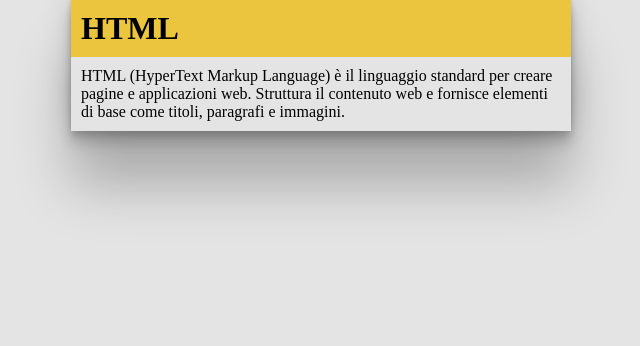
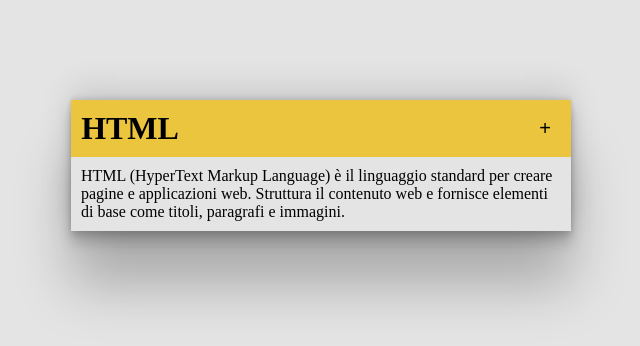
Before and after one commit to Alessandro-Frisone/react-use-state, a React (Vite) app: page / in a window 1280 px wide. Shown: the top 346 px of the page, without its empty margins (319-959 px from the left). Built offline with nearby package versions, Linux system fonts and the light colour scheme.

Commit message:
fix: langueges list

```diff
--- a/src/components/Main.jsx
+++ b/src/components/Main.jsx
@@ -6,6 +6,7 @@ export default function Main() {
           <div className="language">
             <div className="language-title">
               <h1>HTML</h1>
+              <button className="btn">+</button>
             </div>
             <div className="language-content">
               <p>
--- a/src/index.css
+++ b/src/index.css
@@ -17,15 +17,33 @@
 body{
   background-color: #e4e4e4;
 }
+
+/*-----------------
+    BUTTON
+------------------*/
+.btn{
+  border: none;
+  color: black;
+  font-size: 20px;
+  background-color: #ecc53e;
+  padding-right: 10px;
+  cursor: pointer;
+}
+
 /*-----------------
     MAIN
 ------------------*/
 .languages-list{
   width: 500px;
+  padding-top: 100px;
 }
 .language-title{
   background-color: #ecc53e;
   padding: 10px;
+  display: flex;
+  justify-content: space-between;
+  align-items: center;
+  gap: 75%;
 }
 .language-content{
   padding: 10px;
```
